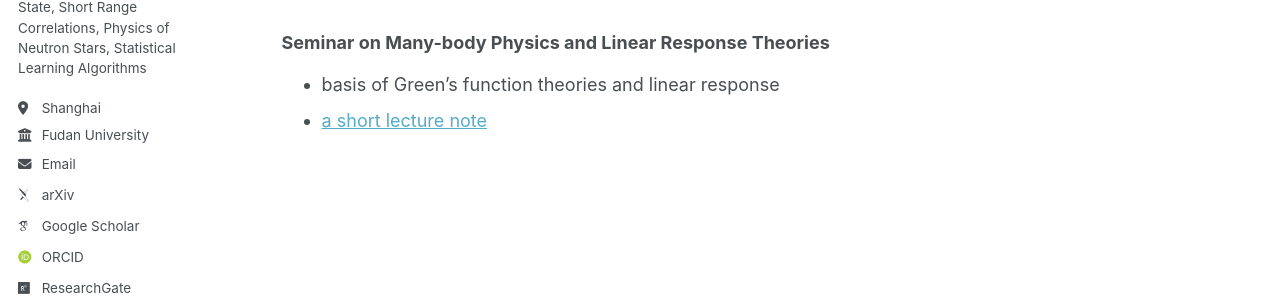
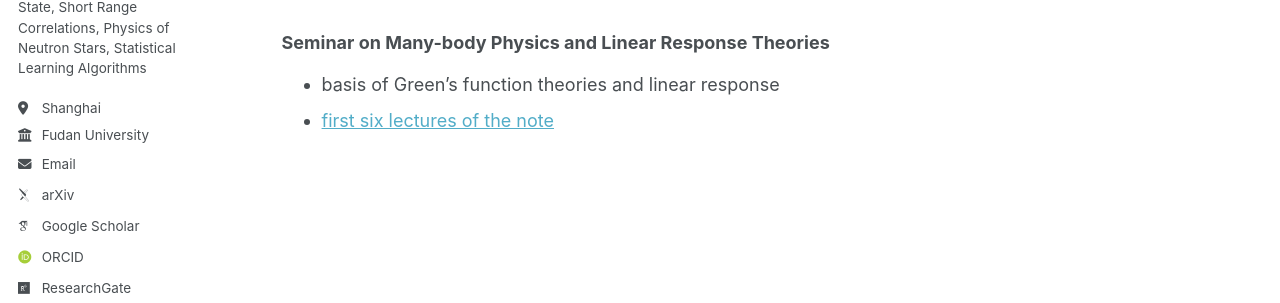
Before and after one commit to bjcai-phys/bjcai-phys.github.io, a Jekyll site: the page built from _pages/tcs.md, in a window 1280 px wide and 935 px high. Shown: the part 401-704 px from the top of the window. Built offline with Jekyll 4.4.1, drawn with Linux system fonts in a browser that asks for light colours; some web fonts are replaced.

Commit message:
Update tcs.md

```diff
--- a/_pages/tcs.md
+++ b/_pages/tcs.md
@@ -13,4 +13,4 @@ author_profile: true
 
 ### Seminar on Many-body Physics and Linear Response Theories
 * basis of Green's function theories and linear response
-* [a short lecture note](https://bjcai-phys.github.io/images/LectMB.pdf)
+* [first six lectures of the note](https://bjcai-phys.github.io/images/LN_GFxx.pdf)
```
